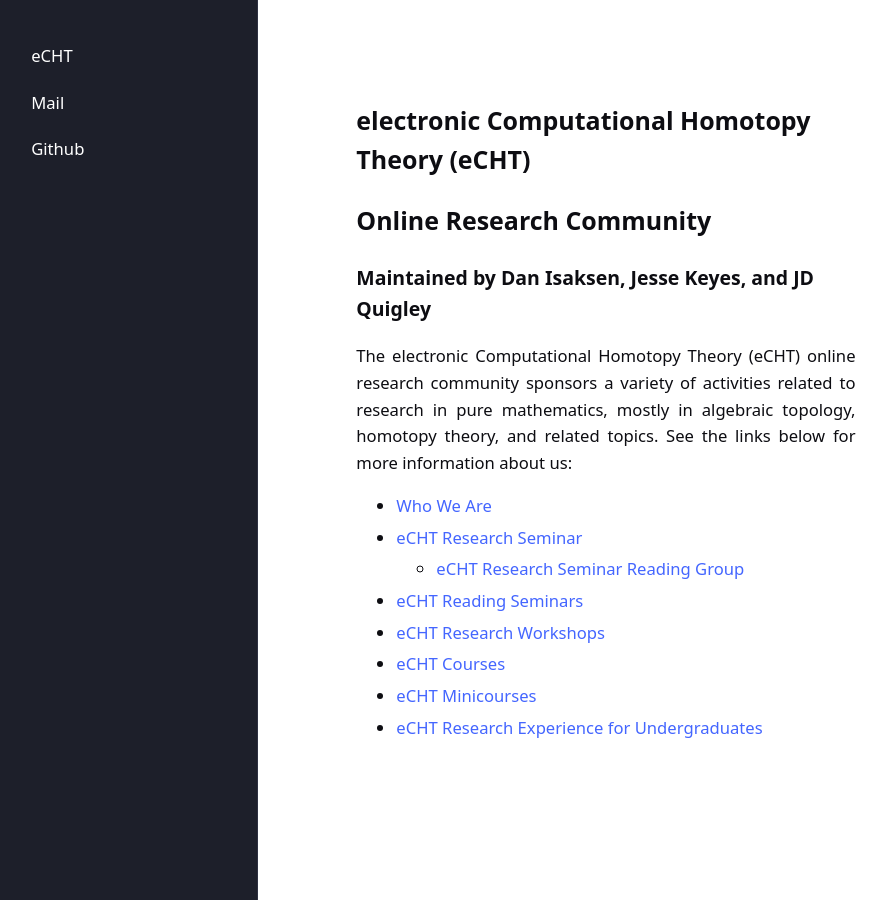
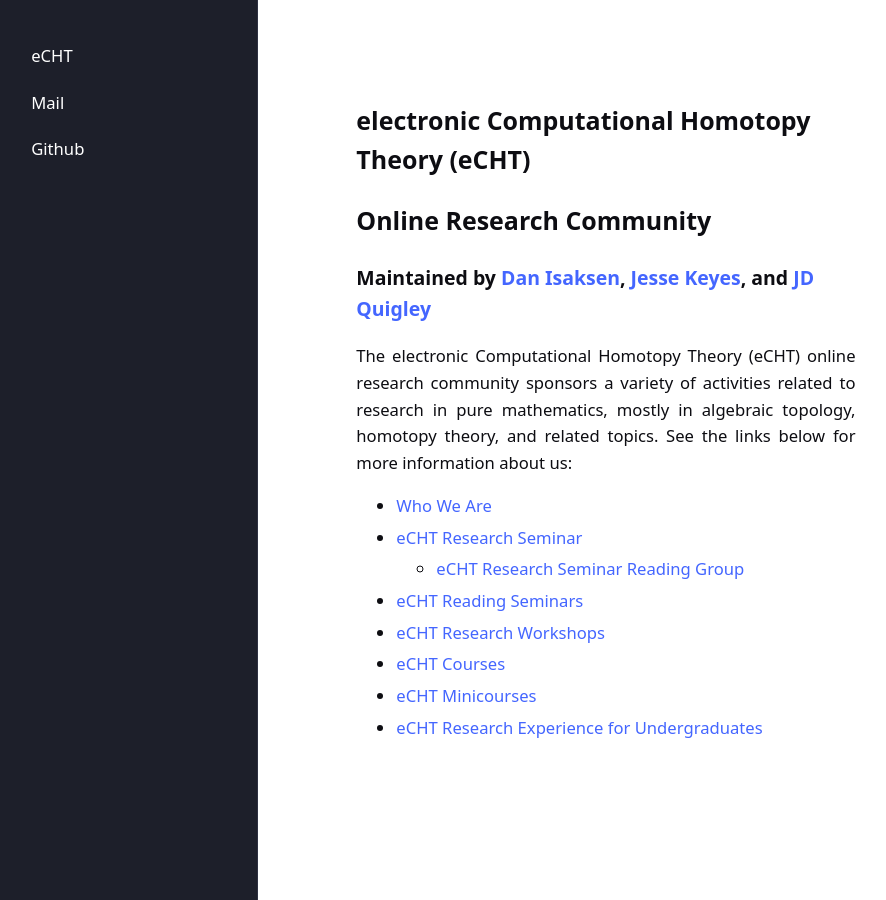
Before and after one commit to eCHTorc/eCHTorc.github.io, a Jekyll site: the page built from index.md, in a window 1280 px wide. Shown: the whole page, without its empty margins (43-929 px from the left). Built offline with Jekyll 4.4.1, drawn with Linux system fonts in a browser that asks for light colours; our own code applies the rules of GitHub Pages for plain Markdown files; part of the change alters nothing that is shown.

```diff
--- a/index.md
+++ b/index.md
@@ -1,7 +1,7 @@
 <div style="text-align: left; margin-top: 1px; margin-bottom: 1px;">
   <h1> electronic Computational Homotopy Theory (eCHT) </h1>
   <h2> Online Research Community </h2>
-  <h3> Maintained by Dan Isaksen, Jesse Keyes, and JD Quigley </h3>
+  <h3> Maintained by <a href="https://isaksendan.github.io/"> Dan Isaksen</a>, <a href="https://sites.google.com/view/jkeyes"> Jesse Keyes</a>, and <a href="https://quigleyjd.github.io/"> JD Quigley</a> </h3>
 </div>
 
 The electronic Computational Homotopy Theory (eCHT) online research community sponsors a variety of activities related to research in pure mathematics, mostly in algebraic topology, homotopy theory, and related topics.  See the links below for more information about us:
```
